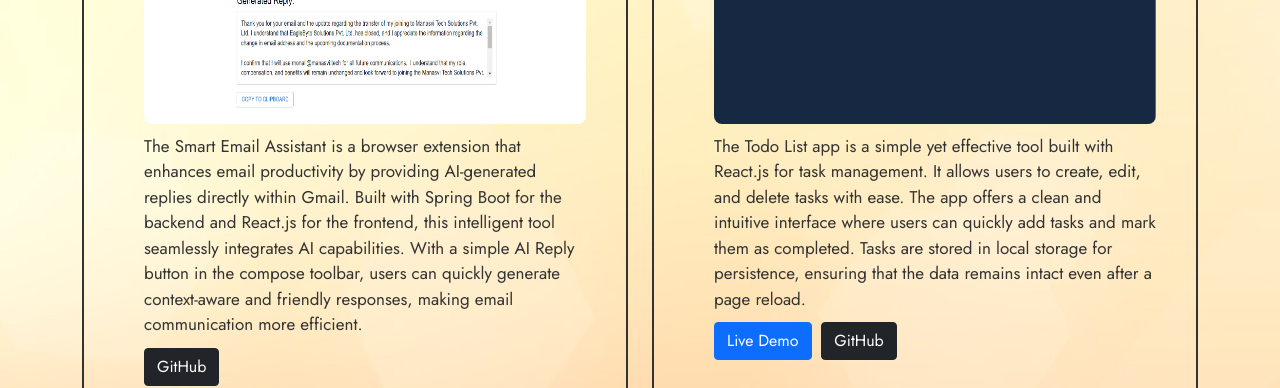
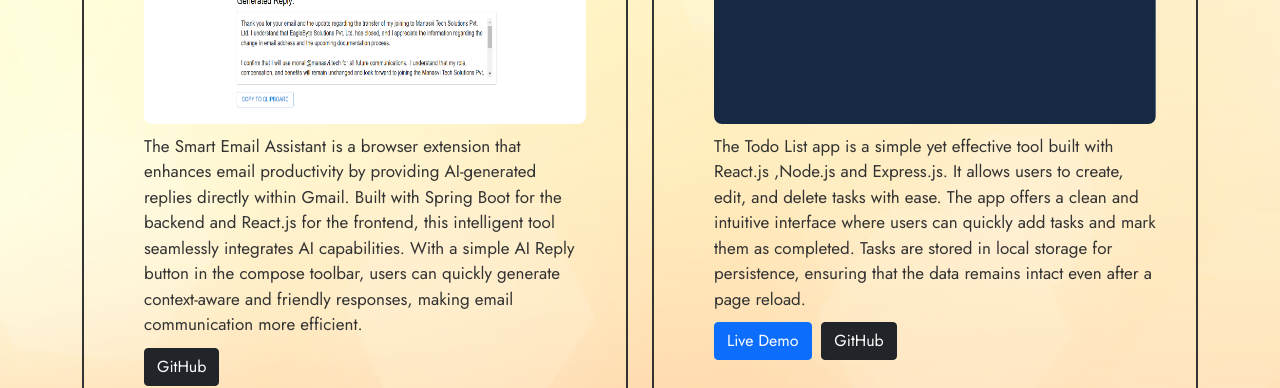
Before and after one commit to omkar1103/Omkar-Portfolio, a website: page index.html in a window 1280 px wide. Shown: the part 1740-2128 px from the top of the page. Drawn offline with nearby package versions, Linux system fonts and the light colour scheme.

Commit message:
resume updated

```diff
--- a/index.html
+++ b/index.html
@@ -153,7 +153,7 @@
                             <div class="content">
                                 <h5>Todo List</h5>
                                 <img src="images/Todo.png" alt="Currency Calculator" class="img-fluid" >
-                            <p>The Todo List app is a simple yet effective tool built with React.js for task management. It allows users to create, edit, and delete tasks with ease. The app offers a clean and intuitive interface where users can quickly add tasks and mark them as completed. Tasks are stored in local storage for persistence, ensuring that the data remains intact even after a page reload.</p>
+                            <p>The Todo List app is a simple yet effective tool built with React.js ,Node.js and Express.js. It allows users to create, edit, and delete tasks with ease. The app offers a clean and intuitive interface where users can quickly add tasks and mark them as completed. Tasks are stored in local storage for persistence, ensuring that the data remains intact even after a page reload.</p>
                             <div style="margin-top: 10px;">
                                 <a href="https://todo-list-sooty-six-74.vercel.app/" target="_blank" class="btn btn-primary" style="margin-right: 5px;">Live Demo</a>
                                 <a href="https://github.com/omkar1103/TodoList" target="_blank" class="btn btn-dark">GitHub</a>
```
